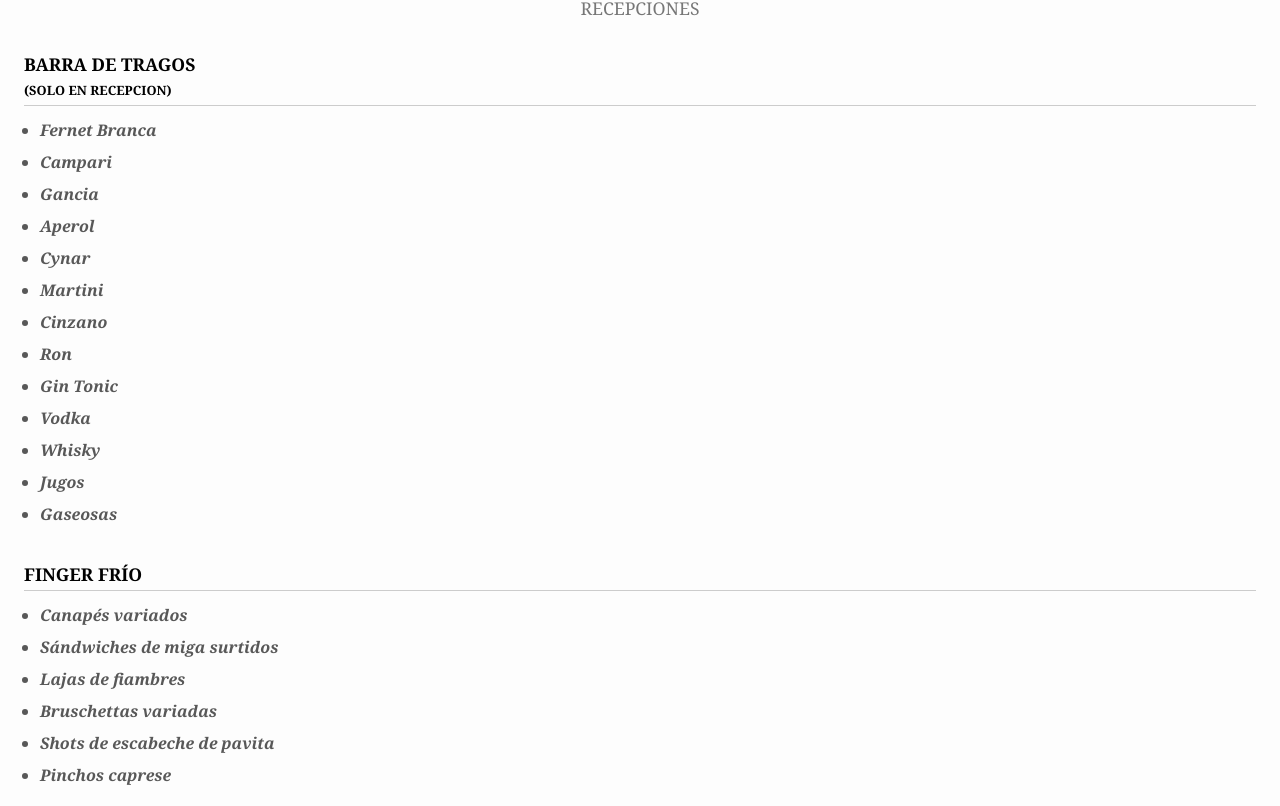
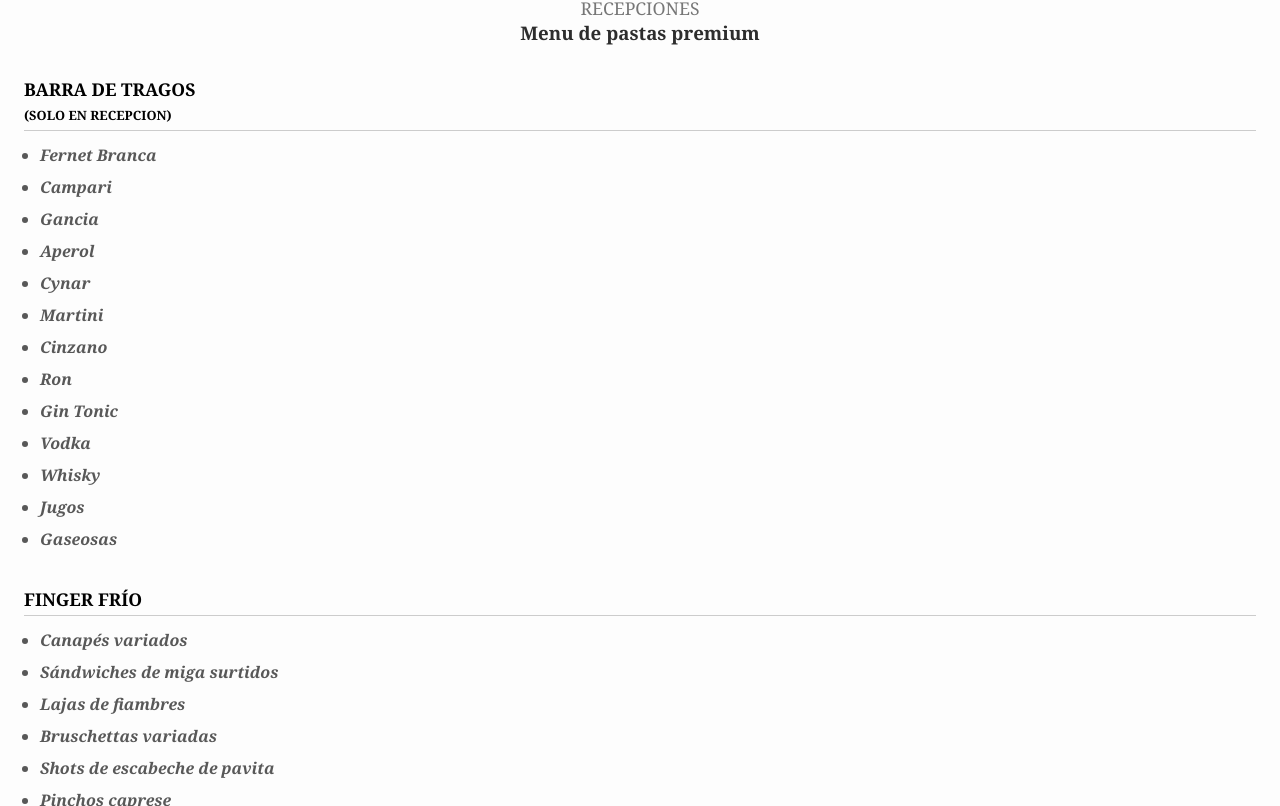
Before and after one commit to alexisrr11/MenuTrebelno, a plain HTML site: page index.html in a window 1280 px wide. Shown: the part 89-895 px from the top of the page. Drawn offline with Linux system fonts and the light colour scheme; a web font is replaced by a local one.

Commit message:
Update index.html

```diff
--- a/index.html
+++ b/index.html
@@ -15,6 +15,7 @@
   <header>
     <h1>Trebelno</h1>
     <h2>RECEPCIONES</h2>
+    <h3>Menu de pastas premium</h3>
     <button id="toggle-dark-mode">🌙</button>
   </header>
 
```
